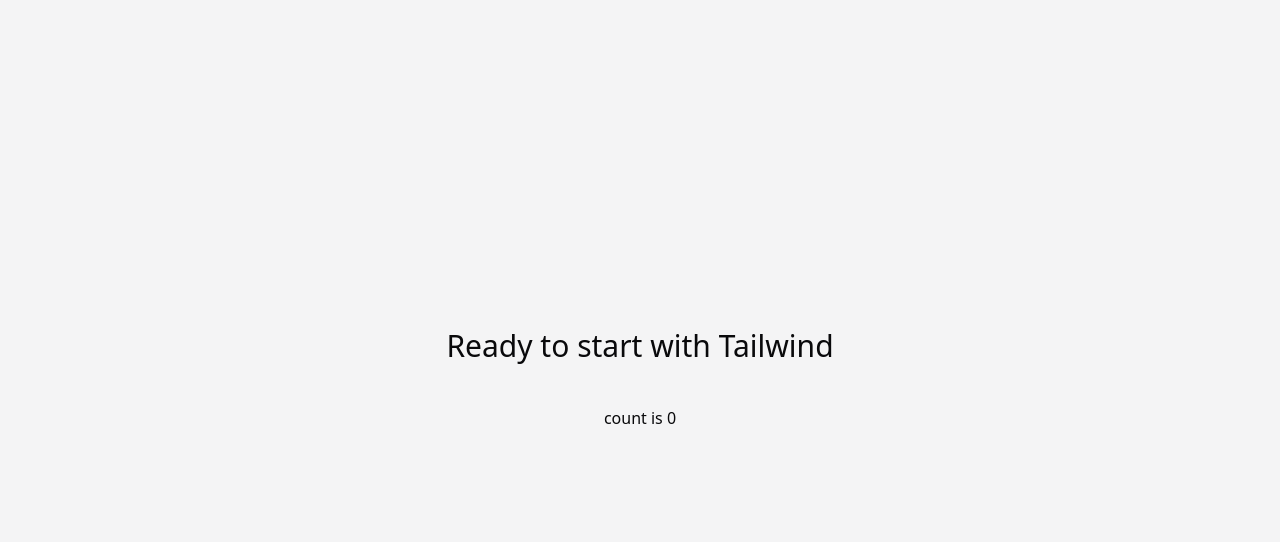
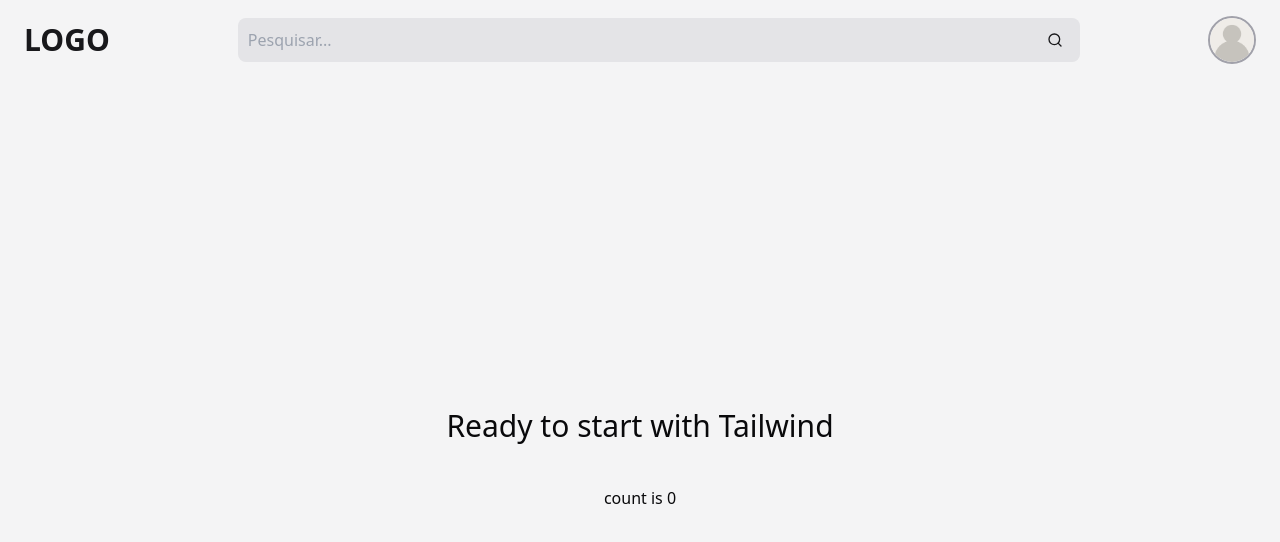
Before and after one commit to PhabloC/Project_Tailwind, a React (Vite) app: page / in a window 1280 px wide. Shown: the top 542 px of the page. Built offline with nearby package versions, Linux system fonts and the light colour scheme.

Commit message:
adiciona componente Header com Avatar e SearchForm, e inclui react-icons como dependência

```diff
--- a/package.json
+++ b/package.json
@@ -11,7 +11,8 @@
   },
   "dependencies": {
     "react": "^19.0.0",
-    "react-dom": "^19.0.0"
+    "react-dom": "^19.0.0",
+    "react-icons": "^5.5.0"
   },
   "devDependencies": {
     "@eslint/js": "^9.21.0",
--- a/src/App.jsx
+++ b/src/App.jsx
@@ -1,9 +1,12 @@
 import { useState } from "react";
+import Header from "./components/Header";
 
 function App() {
   const [count, setCount] = useState(0);
 
   return (
+    <>
+      <Header />
       <div className="h-screen bg-zinc-100 dark:bg-zinc-800 text-zinc-950 dark:text-zinc-50 grid place-content-center">
         <h1 className="text-3xl text-center">Ready to start with Tailwind</h1>
         <button
@@ -13,6 +16,7 @@
           count is {count}
         </button>
       </div>
+    </>
   );
 }
 
--- /dev/null
+++ b/src/components/Header/Avatar.jsx
@@ -0,0 +1,11 @@
+export default function Avatar() {
+  return (
+    <img
+      className="rounded-full border-2 border-zinc-400 "
+      width={48}
+      height={48}
+      src="/user.png"
+      alt="User"
+    />
+  );
+}
--- /dev/null
+++ b/src/components/Header/Logo.jsx
@@ -0,0 +1,7 @@
+export default function Logo() {
+  return (
+    <span className="text-2xl xl:text-3xl font-bold uppercase text-zinc-900 dark:text-zinc-50">
+      logo
+    </span>
+  );
+}
--- /dev/null
+++ b/src/components/Header/SearchForm.jsx
@@ -0,0 +1,22 @@
+import { FiSearch } from "react-icons/fi";
+
+export default function SearchForm() {
+  return (
+    <form
+      className="min-w-0  flex-grow flex "
+      onSubmit={(e) => e.preventDefault()}
+    >
+      <input
+        className="min-w-0 w-full p-2 rounded-l-lg border-2 border-transparent bg-zinc-200 dark:bg-zinc-700 text-zinc-900 dark:text-zinc-50 focus:outline-none focus:border-emerald-400 transition-colors"
+        type="text"
+        placeholder="Pesquisar..."
+      />
+      <button
+        className="min-w-0 py-2 px-4 rounded-r-lg border-2 border-transparent bg-zinc-200 dark:bg-zinc-700 text-zinc-900 dark:text-zinc-50 focus:outline-none focus:border-emerald-400 focus:text-emerald-400 transition-colors
+      hover:border-emerald-400 hover:text-emerald-400"
+      >
+        <FiSearch />
+      </button>
+    </form>
+  );
+}
--- /dev/null
+++ b/src/components/Header/index.jsx
@@ -0,0 +1,16 @@
+import Avatar from "./Avatar";
+import Logo from "./Logo";
+import SearchForm from "./SearchForm";
+
+export default function Header() {
+  return (
+    <header
+      className="px-4 xl:px-6 h-16 lg:h-20 flex items-center justify-between gap-6 md:gap-16 xl:gap-32 bg-zinc-100 dark:bg-zinc-800
+    "
+    >
+      <Logo />
+      <SearchForm />
+      <Avatar />
+    </header>
+  );
+}
```
Also changed, not shown: public/user.png (added), 1 other file (tests, documents, lock files or other folders). Lines whose indentation alone changed are shown as unchanged.
